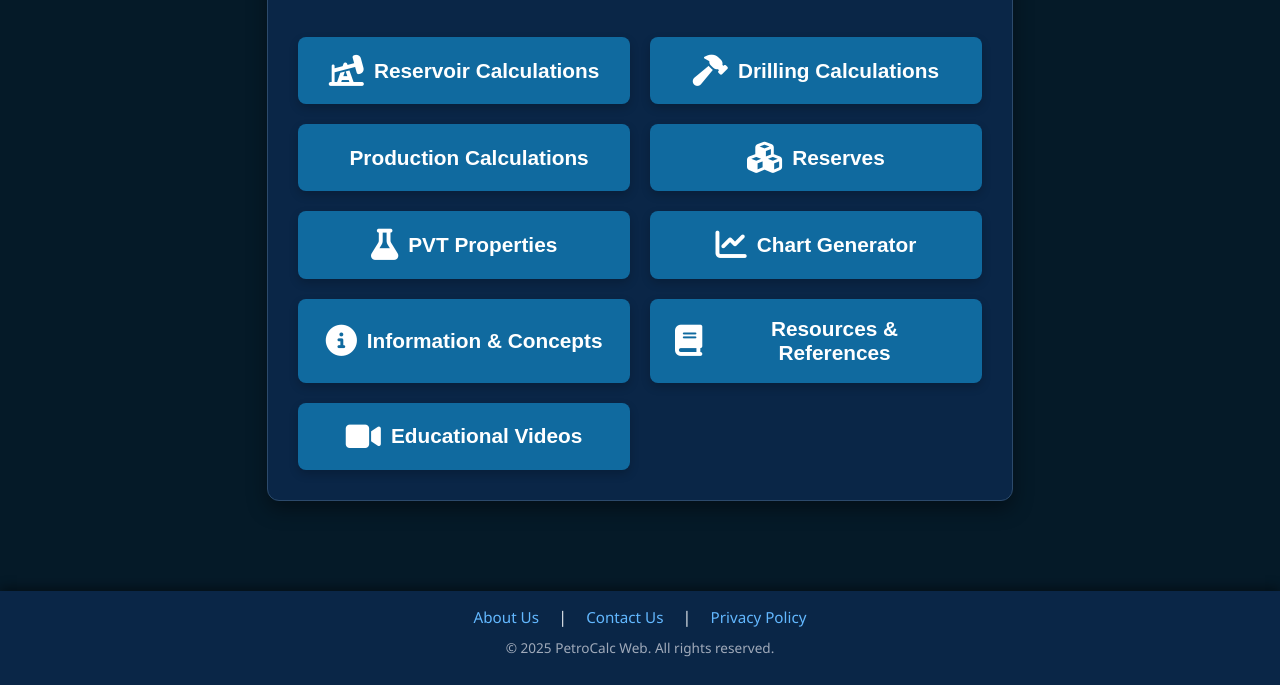
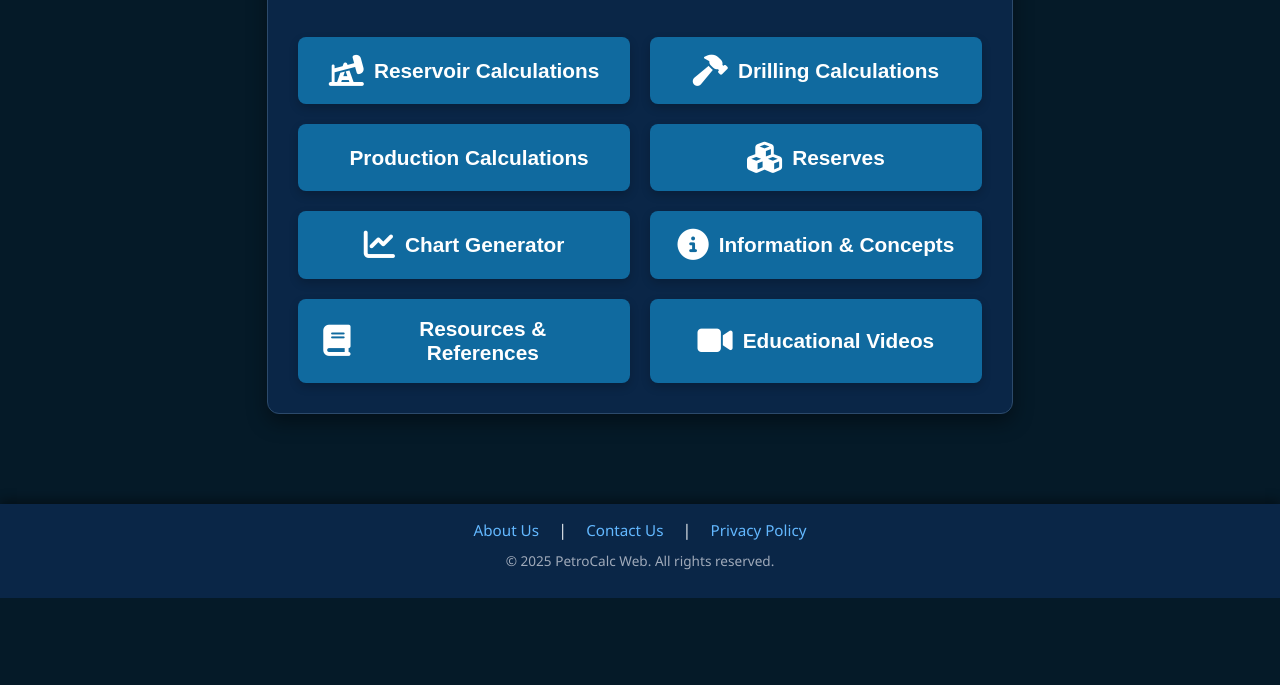
Before and after one commit to ahd2o0/petrocalc-web, a plain HTML site: page index.html in a window 1280 px wide. Shown: the part 213-898 px from the top of the page. After the commit the page ends 811 px from the top, so only its background shows below. Drawn offline with Linux system fonts and the light colour scheme.

Commit message:
Comprehensive update: Applied new styling, fixed container shapes, and ensured consistency across all pages

```diff
--- a/index.html
+++ b/index.html
@@ -22,7 +22,7 @@
             <button class="menu-button" onclick="window.location.href='drilling.html'"><i class="fas fa-hammer"></i> Drilling Calculations</button>
             <button class="menu-button" onclick="window.location.href='production.html'"><i class="fas fa-pump"></i> Production Calculations</button>
             <button class="menu-button" onclick="window.location.href='reserves.html'"><i class="fas fa-cubes"></i> Reserves</button>
-            <button class="menu-button" onclick="window.location.href='pvt.html'"><i class="fas fa-flask"></i> PVT Properties</button>
+            <!-- Removed PVT button here -->
             <button class="menu-button" onclick="window.location.href='chart.html'"><i class="fas fa-chart-line"></i> Chart Generator</button>
             <button class="menu-button" onclick="window.location.href='information.html'"><i class="fas fa-info-circle"></i> Information & Concepts</button>
             <button class="menu-button" onclick="window.location.href='resources.html'"><i class="fas fa-book"></i> Resources & References</button>
```
